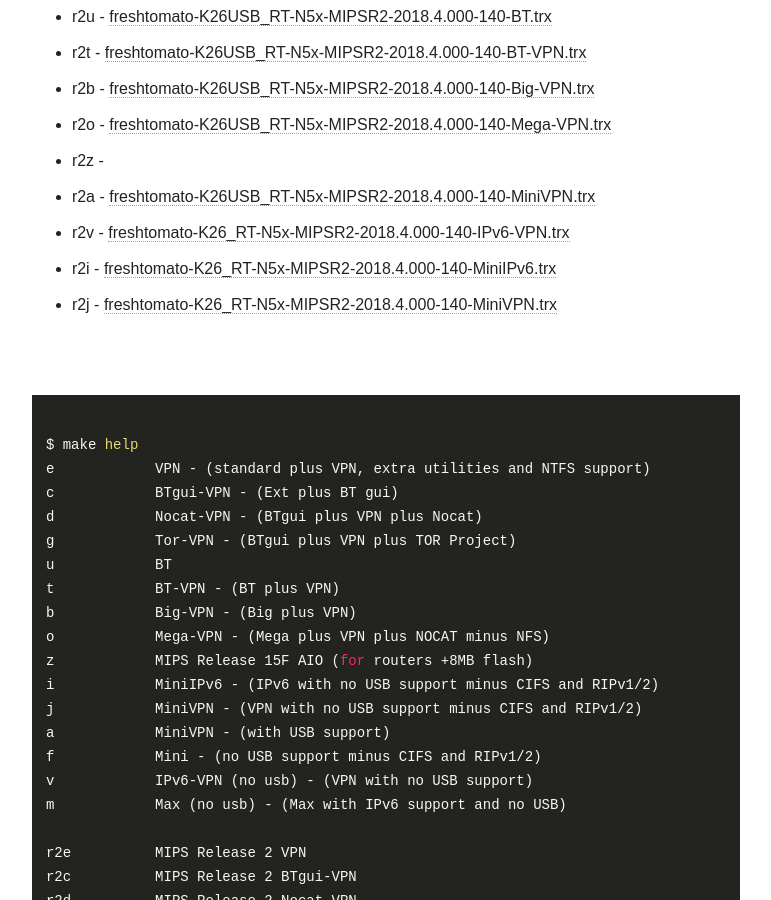
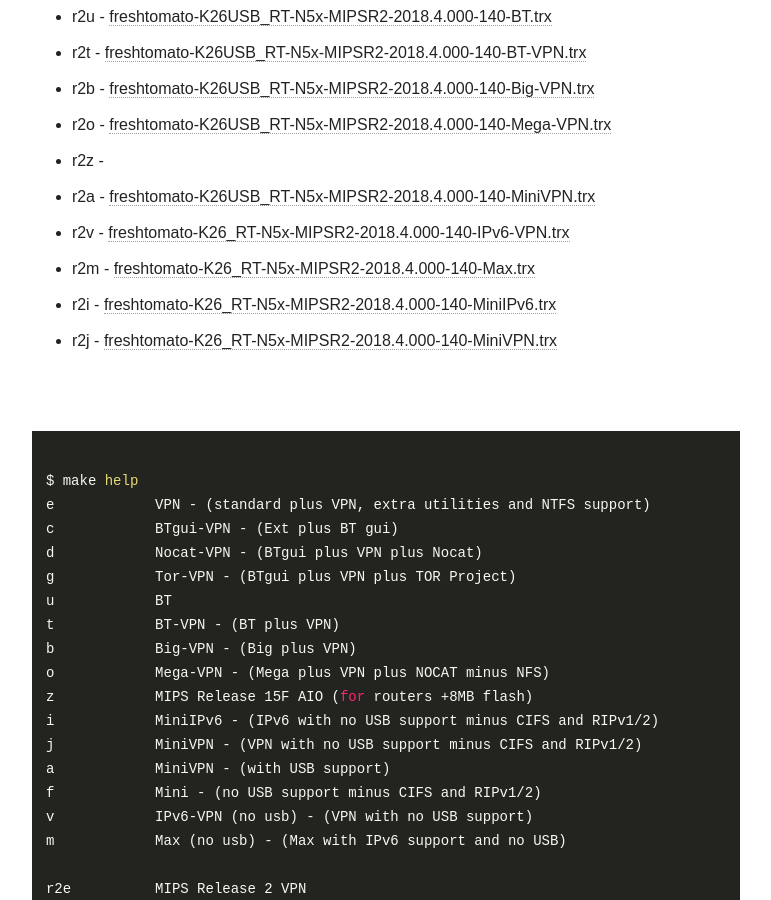
Before and after one commit to oglopss/freshtomato-mips-ci-jekyll, a Jekyll site: the page built from index.html, in a window 1280 px wide and 900 px high, scrolled down 775 px. Shown: the whole window, without its empty margins (254-1025 px from the left). Built offline with Jekyll 4.4.1, drawn with Linux system fonts in a browser that asks for light colours; nearby versions of some CDN libraries.

Commit message:
Travis build 13 r2m pushed to gh-pages

```diff
--- a/_data/ss.yml
+++ b/_data/ss.yml
@@ -13,3 +13,4 @@
   - 0011 r2v freshtomato-K26_RT-N5x-MIPSR2-2018.4.000-140-IPv6-VPN.trx
   - 0013 r2i freshtomato-K26_RT-N5x-MIPSR2-2018.4.000-140-MiniIPv6.trx
   - 0014 r2j freshtomato-K26_RT-N5x-MIPSR2-2018.4.000-140-MiniVPN.trx
+  - 0012 r2m freshtomato-K26_RT-N5x-MIPSR2-2018.4.000-140-Max.trx
```
Also changed, not shown: 1 other file.
